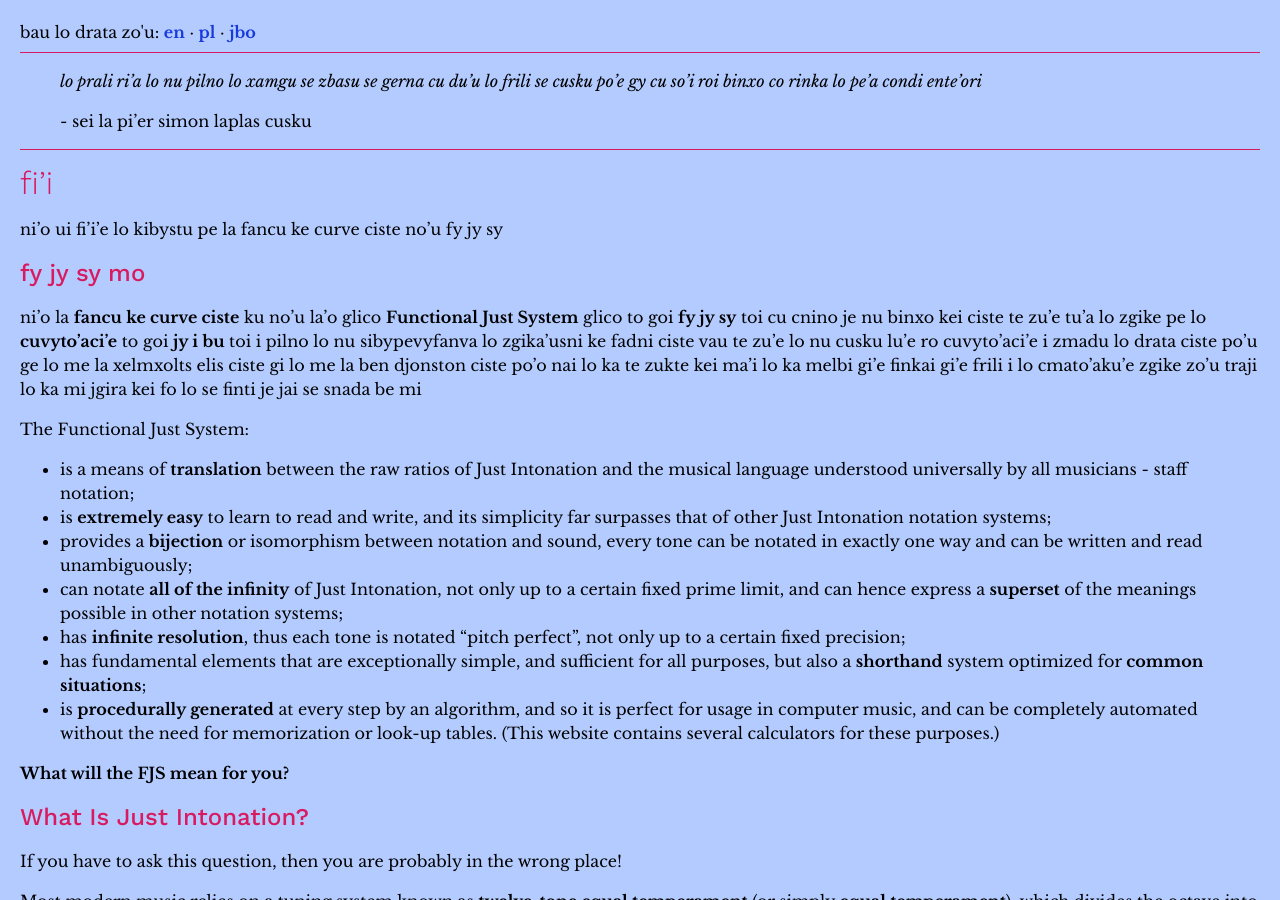
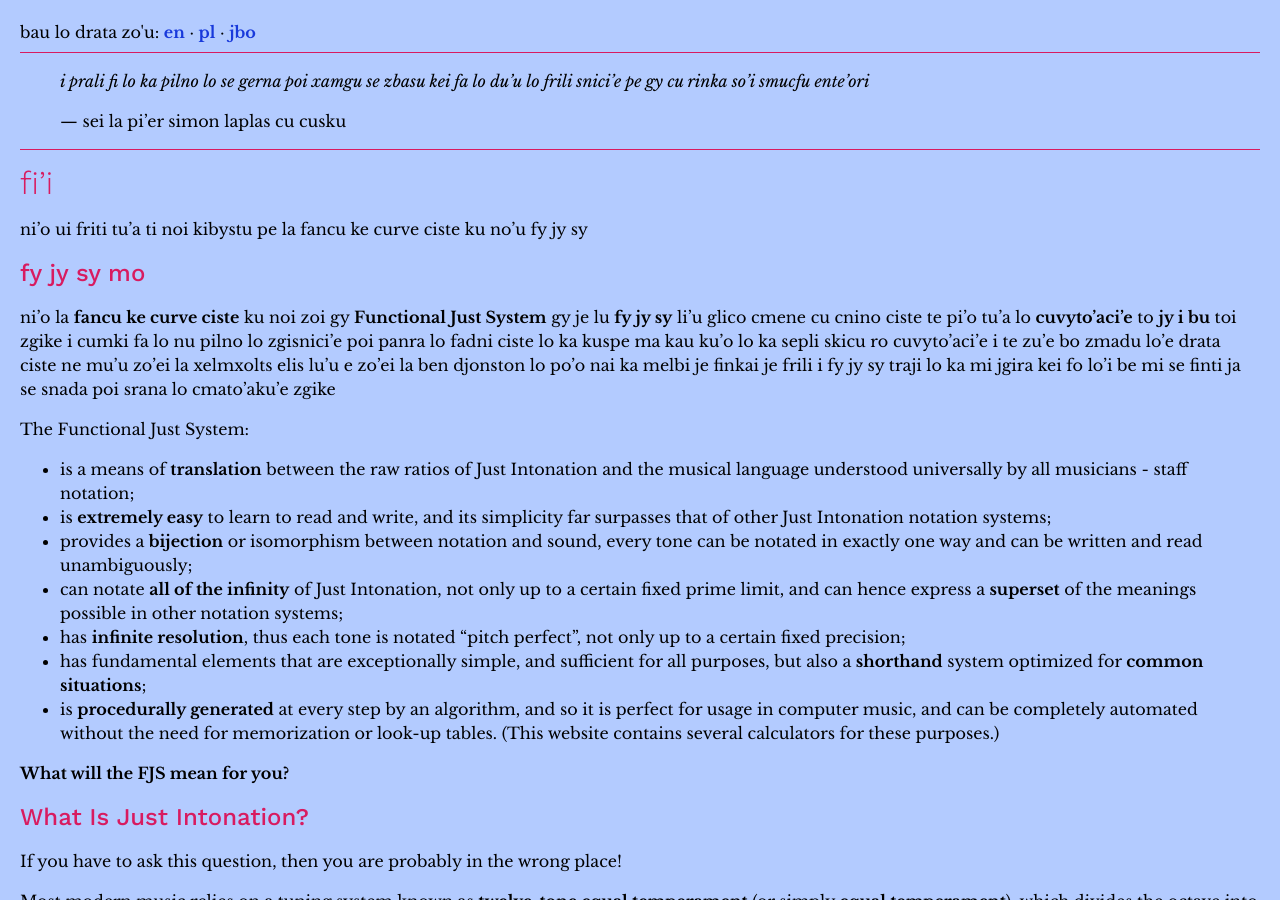
Before and after one commit to misotanni/misotanni.github.io, a Jekyll site: the page built from fjs/jbo/index.md, in a window 1280 px wide and 900 px high. Built offline with Jekyll 4.4.1, drawn with Linux system fonts in a browser that asks for light colours.

Commit message:
correkshuns

```diff
--- a/fjs/jbo/index.md
+++ b/fjs/jbo/index.md
@@ -2,22 +2,22 @@
 title: la fancu ke curve ciste
 ---
 
-> *lo prali ri'a lo nu pilno lo xamgu se zbasu se gerna cu du'u lo frili se cusku po'e gy cu so'i roi binxo co rinka lo pe'a condi ente'ori*
+> *i prali fi lo ka pilno lo se gerna poi xamgu se zbasu kei fa lo du'u lo frili snici'e pe gy cu rinka so'i smucfu ente'ori*
 >
-> \- sei la pi'er simon laplas cusku
+> — sei la pi'er simon laplas cu cusku
 
 ---
 
 # fi'i
 
-ni'o ui fi'i'e lo kibystu pe la fancu ke curve ciste no'u fy jy sy
+ni'o ui friti tu'a ti noi kibystu pe la fancu ke curve ciste ku no'u fy jy sy
 
 ## fy jy sy mo
 
-ni'o la **fancu ke curve ciste** ku no'u la'o glico **Functional Just System** glico to goi **fy jy sy** toi cu cnino je nu binxo kei ciste te zu'e tu'a lo zgike pe lo **cuvyto'aci'e** to goi **jy i bu** toi
-i pilno lo nu sibypevyfanva lo zgika'usni ke fadni ciste vau te zu'e lo nu cusku lu'e ro cuvyto'aci'e
-i zmadu lo drata ciste po'u ge lo me la xelmxolts elis ciste gi lo me la ben djonston ciste po'o nai lo ka te zukte kei ma'i lo ka melbi gi'e finkai gi'e frili
-i lo cmato'aku'e zgike zo'u traji lo ka mi jgira kei fo lo se finti je jai se snada be mi
+ni'o la **fancu ke curve ciste** ku noi zoi gy **Functional Just System** gy je lu **fy jy sy** li'u glico cmene cu cnino ciste te pi'o tu'a lo **cuvyto'aci'e** to **jy i bu** toi zgike
+i cumki fa lo nu pilno lo zgisnici'e poi panra lo fadni ciste lo ka kuspe ma kau ku'o lo ka sepli skicu ro cuvyto'aci'e
+i te zu'e bo zmadu lo'e drata ciste ne mu'u zo'ei la xelmxolts elis lu'u e zo'ei la ben djonston lo po'o nai ka melbi je finkai je frili
+i fy jy sy traji lo ka mi jgira kei fo lo'i be mi se finti ja se snada poi srana lo cmato'aku'e zgike
 
 The Functional Just System:
 
```
